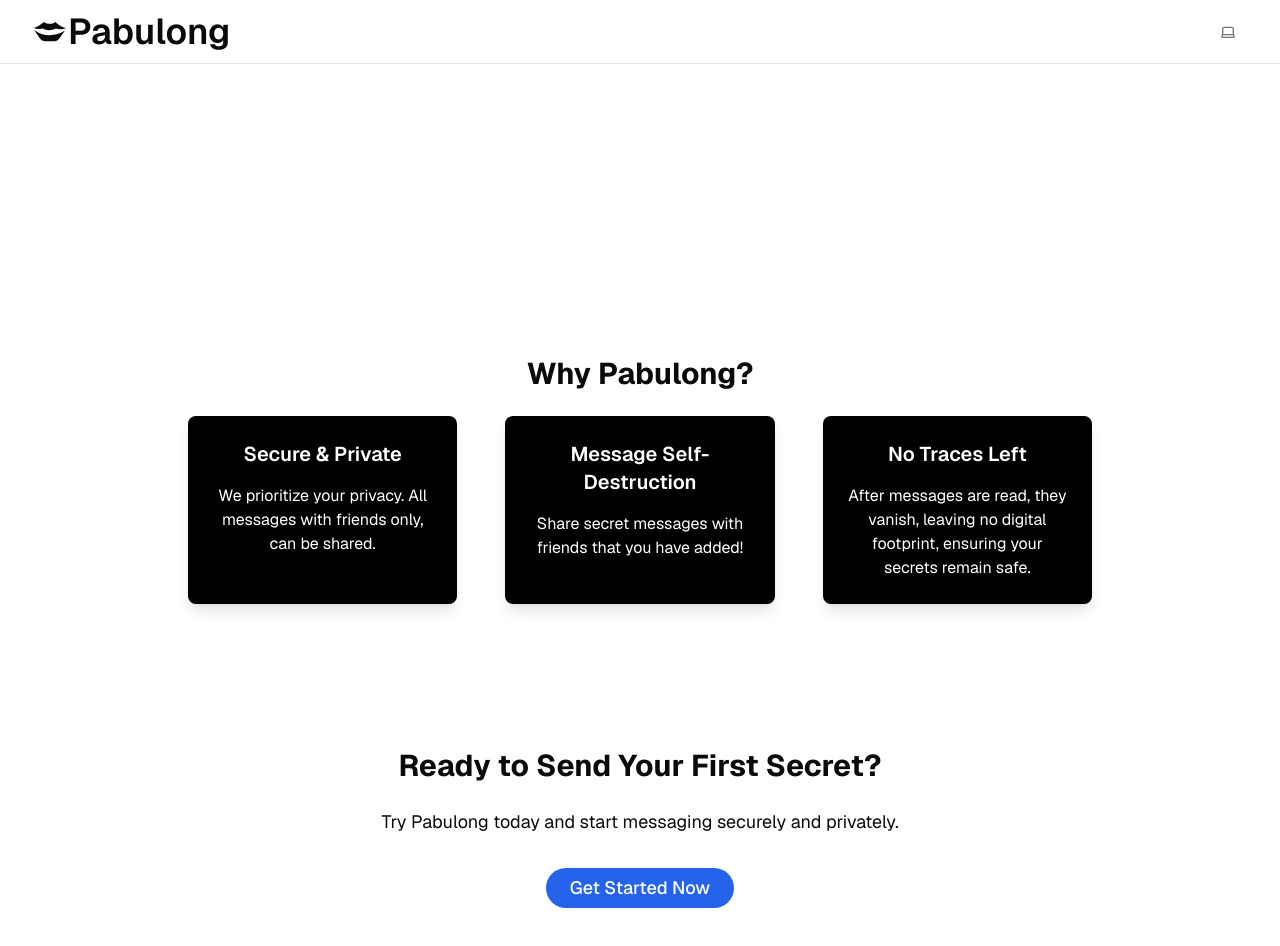
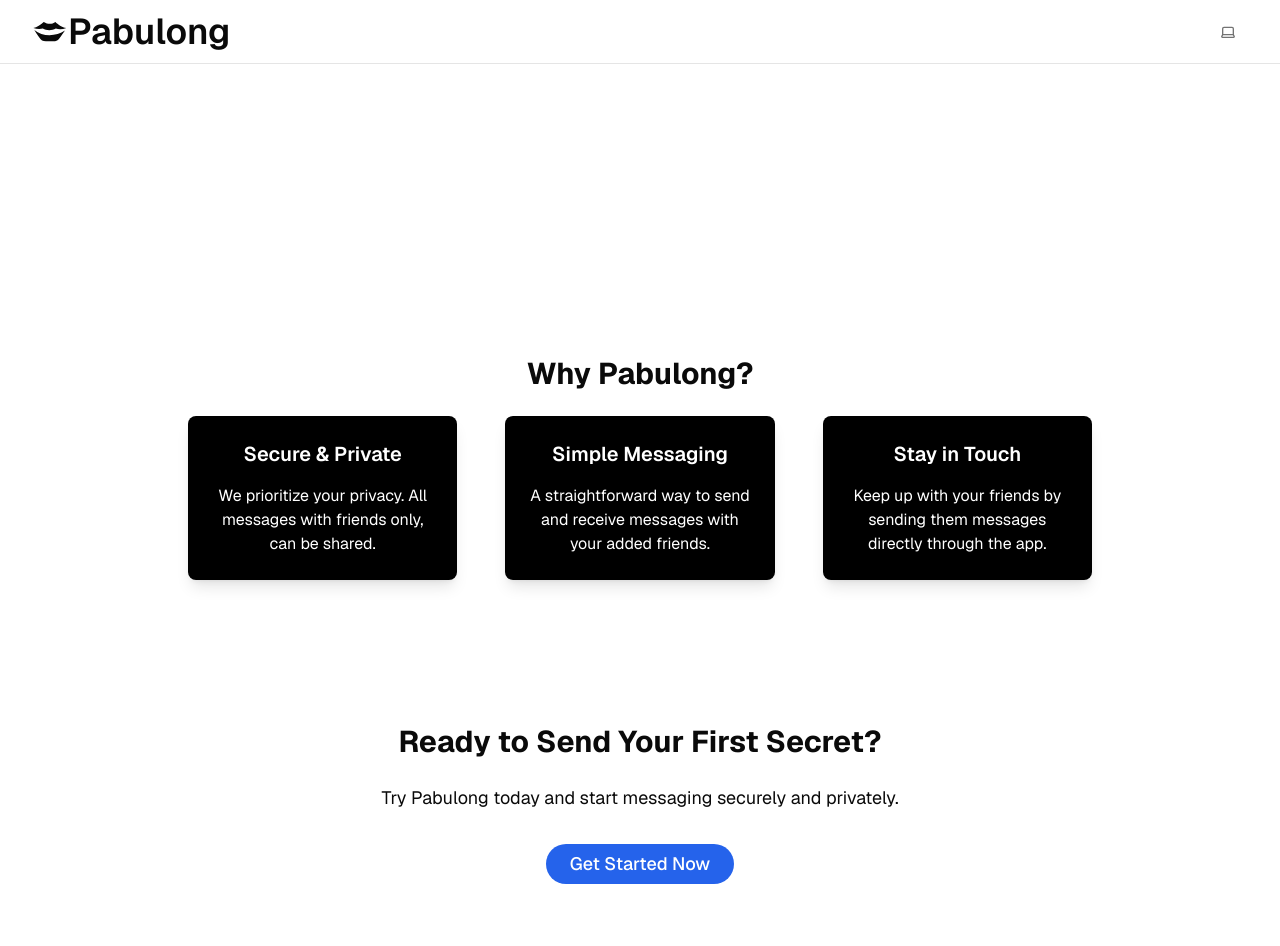
Before and after one commit to jerwintuchi/pabulong, a Next.js app: page / in a window 1280 px wide. Shown: the top 946 px of the page. Built offline with nearby package versions, Linux system fonts and the light colour scheme; no server answers.

Commit message:
modified description again to match actual features instead of dummy data

```diff
--- a/app/public/_components/FeatureSection.tsx
+++ b/app/public/_components/FeatureSection.tsx
@@ -8,12 +8,12 @@ const FeatureSection = () => {
                     <p>We prioritize your privacy. All messages with friends only, can be shared.</p>
                 </div>
                 <div className="p-6 dark:bg-gray-900 rounded-lg shadow-lg text-white bg-black">
-                    <h3 className="text-xl font-semibold mb-4">Message Self-Destruction</h3>
-                    <p>Share secret messages with friends that you have added!</p>
+                    <h3 className="text-xl font-semibold mb-4">Simple Messaging</h3>
+                    <p>A straightforward way to send and receive messages with your added friends.</p>
                 </div>
                 <div className="p-6 dark:bg-gray-900 rounded-lg shadow-lg text-white bg-black">
-                    <h3 className="text-xl font-semibold mb-4">No Traces Left</h3>
-                    <p>After messages are read, they vanish, leaving no digital footprint, ensuring your secrets remain safe.</p>
+                    <h3 className="text-xl font-semibold mb-4">Stay in Touch</h3>
+                    <p>Keep up with your friends by sending them messages directly through the app.</p>
                 </div>
             </div>
         </section>
```
